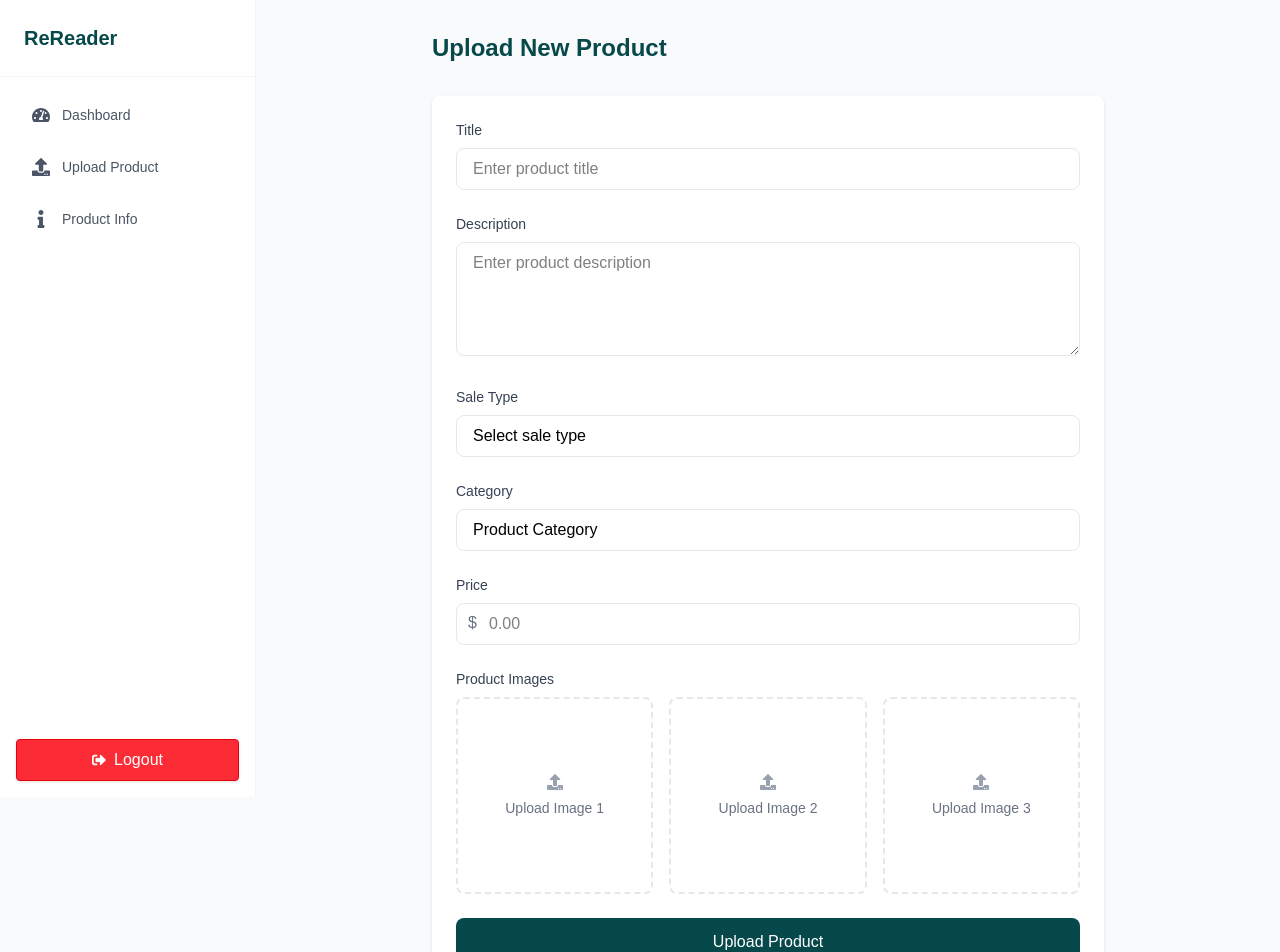
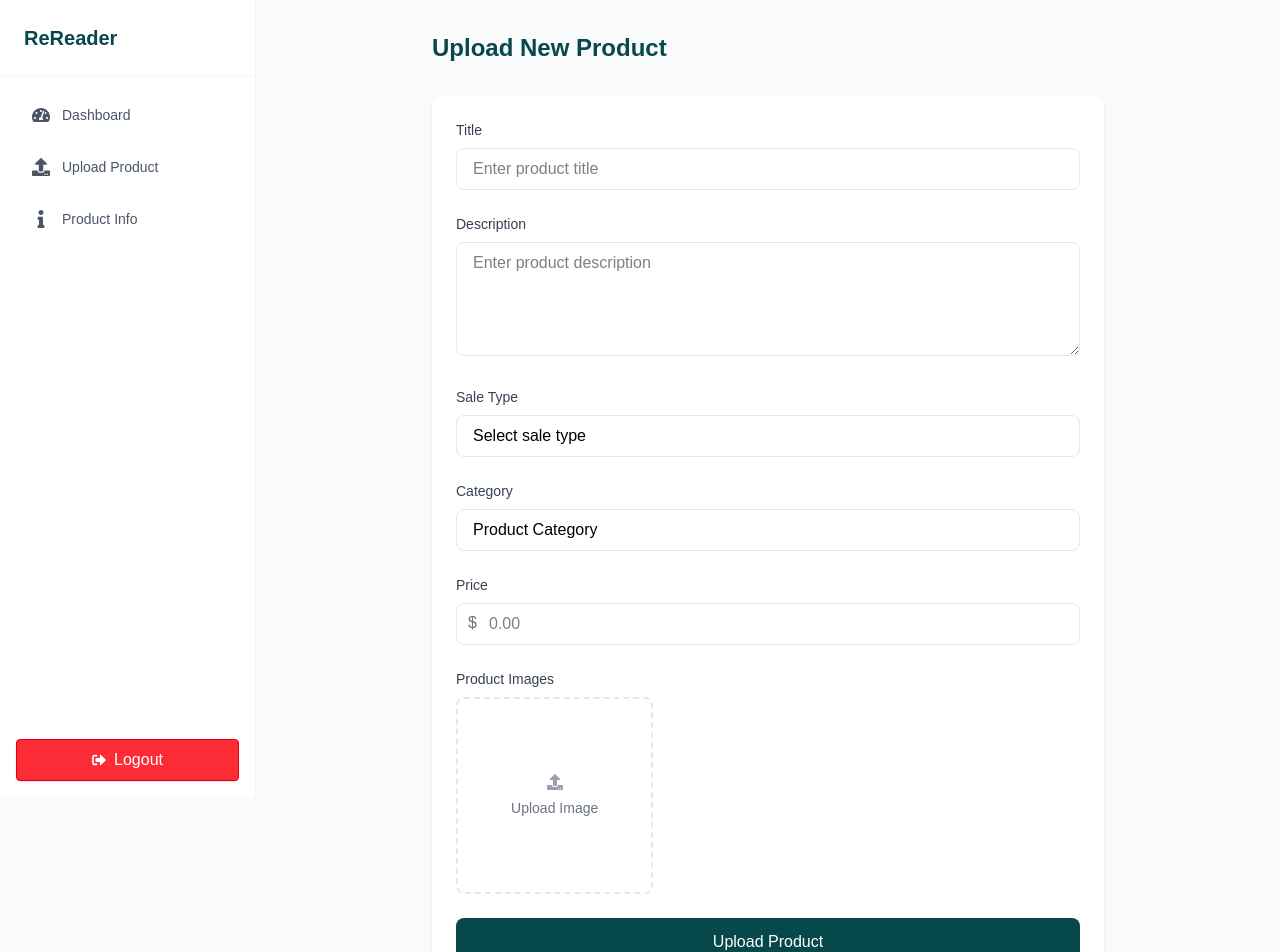
Before and after one commit to sharyarnaveed/rereader, a React (Vite) app: page /userdashboard/upload in a window 1280 px wide. Shown: the top 952 px of the page. Built offline with nearby package versions, Linux system fonts and the light colour scheme.

Commit message:
product upload done

```diff
--- a/src/Dashboard/UploadProduct.jsx
+++ b/src/Dashboard/UploadProduct.jsx
@@ -1,15 +1,16 @@
-import React from "react";
+import React, { useState } from "react";
 import { FaUpload } from "react-icons/fa";
 import Aside from "../components/Aside";
 import { useForm } from "react-hook-form";
-import axios from "axios";
 import api from "../api";
+import toast from "react-hot-toast";
 
 const UploadProduct = () => {
   const {
     register,
     handleSubmit,
     watch,
+    reset,
     formState: { errors },
   } = useForm({
     mode: "onBlur",
@@ -17,12 +18,12 @@ const UploadProduct = () => {
       producttitle: "",
       productdescription: "",
       saletype: "",
-      category:"",
+      category: "",
       price: "",
     },
   });
 
- const categories = [
+  const categories = [
     { name: "Primary Class", description: "Classes 1 to 5/6", id: 1 },
     { name: "Secondary Class", description: "Classes 6 to 10", id: 2 },
     { name: "Higher Secondary Class", description: "Classes 11 to 12", id: 3 },
@@ -42,18 +43,45 @@ const UploadProduct = () => {
       id: 6,
     },
   ];
+  const ProductImage = watch("productImage");
 
   const selectedoption = watch("saletype");
+  const [btnloading, setBtnLoading] = useState(false);
 
   const saveproduct = async (data) => {
+    setBtnLoading(true);
     try {
       console.log(data);
-const responce= await api.post("/api/user/uploadporduct",data)
-console.log(responce);
+      const formData = new FormData();
+      formData.append("producttitle", data.producttitle);
+      formData.append("productdescription", data.productdescription);
+      formData.append("saletype", data.saletype);
+      formData.append("category", data.category);
+      formData.append("price", data.price);
+      formData.append("productImage", data.productImage[0]);
 
-
+      const responce = await api.post("/api/user/uploadproduct", formData, {
+        headers: {
+          "Content-Type": "multipart/form-data",
+        },
+      });
+      console.log(responce.data);
+      if (responce.data.success) {
+        setBtnLoading(false);
+        toast.success(responce.data.message, {
+          duration: 2000,
+        });
+        reset(); // Changed from resizeTo() to reset()
+      } else {
+        setBtnLoading(false);
+        toast.error(responce.data.message, {
+          duration: 2000,
+        });
+      }
     } catch (error) {
       console.log("error in saving product", error);
+    } finally {
+      setBtnLoading(false);
     }
   };
 
@@ -151,7 +179,7 @@ console.log(responce);
                 </p>
               )}
             </div>
-  <div>
+            <div>
               <label className="block text-sm font-medium text-gray-700 mb-2">
                 Category
               </label>
@@ -163,17 +191,11 @@ console.log(responce);
                   })}
                 >
                   <option value="">Product Category</option>
-                  {
-                  categories.map((item)=>
-                  (
-
-                  <option key={item.id} value={item.name}>{item.name}</option>
-
-                  ))
-
-
-                  }
-
+                  {categories.map((item) => (
+                    <option key={item.id} value={item.name}>
+                      {item.name}
+                    </option>
+                  ))}
                 </select>
               </div>
               {errors.saletype && (
@@ -182,7 +204,6 @@ console.log(responce);
                 </p>
               )}
             </div>
-
 
             <div>
               <label className="block text-sm font-medium text-gray-700 mb-2">
@@ -215,27 +236,35 @@ console.log(responce);
                 Product Images
               </label>
               <div className="grid grid-cols-3 gap-4">
-                {[1, 2, 3].map((index) => (
-                  <div
-                    key={index}
-                    className="aspect-square rounded-lg border-2 border-dashed border-gray-200 hover:border-[#07484A] transition-colors cursor-pointer"
-                  >
-                    <div className="flex flex-col items-center justify-center h-full">
-                      <FaUpload className="text-gray-400 mb-2" />
-                      <span className="text-sm text-gray-500">
-                        Upload Image {index}
-                      </span>
-                    </div>
+                <div className="aspect-square rounded-lg border-2 border-dashed border-gray-200 hover:border-[#07484A] transition-colors cursor-pointer relative overflow-hidden">
+                  <input
+                    type="file"
+                    accept="image/*"
+                    className="absolute inset-0 w-full h-full opacity-0 cursor-pointer"
+                    {...register(`productImage`, {
+                      required: "Product image is required"
+                    })}
+                  />
+                  <div className="flex flex-col items-center justify-center h-full pointer-events-none">
+                    <FaUpload className="text-gray-400 mb-2" />
+                    <span className="text-sm text-gray-500">Upload Image</span>
                   </div>
-                ))}
+                </div>
               </div>
+              {ProductImage && ProductImage[0] ? (
+                <p className="text-sm text-gray-600 mt-2">Selected: {ProductImage[0].name}</p>
+              ) : null}
+              {errors.productImage && (
+                <p className="text-red-500 text-sm">{errors.productImage.message}</p>
+              )}
             </div>
 
             <button
               type="submit"
               className="w-full bg-[#07484A] text-white py-3 rounded-lg hover:bg-[#70908B] transition-colors"
+              disabled={btnloading}
             >
-              Upload Product
+              {btnloading ? "Uploading..." : "Upload Product"}
             </button>
           </form>
         </div>
```
